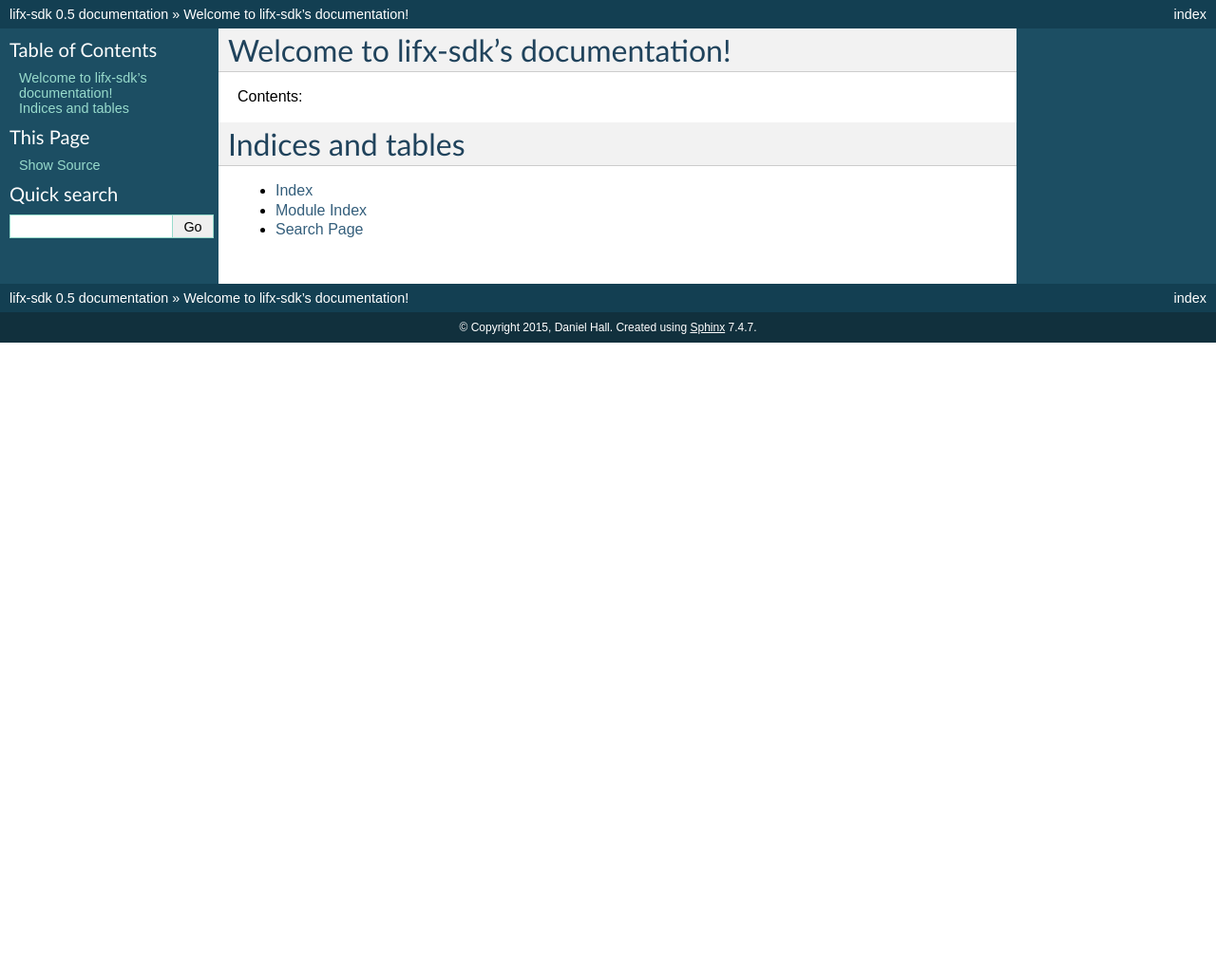
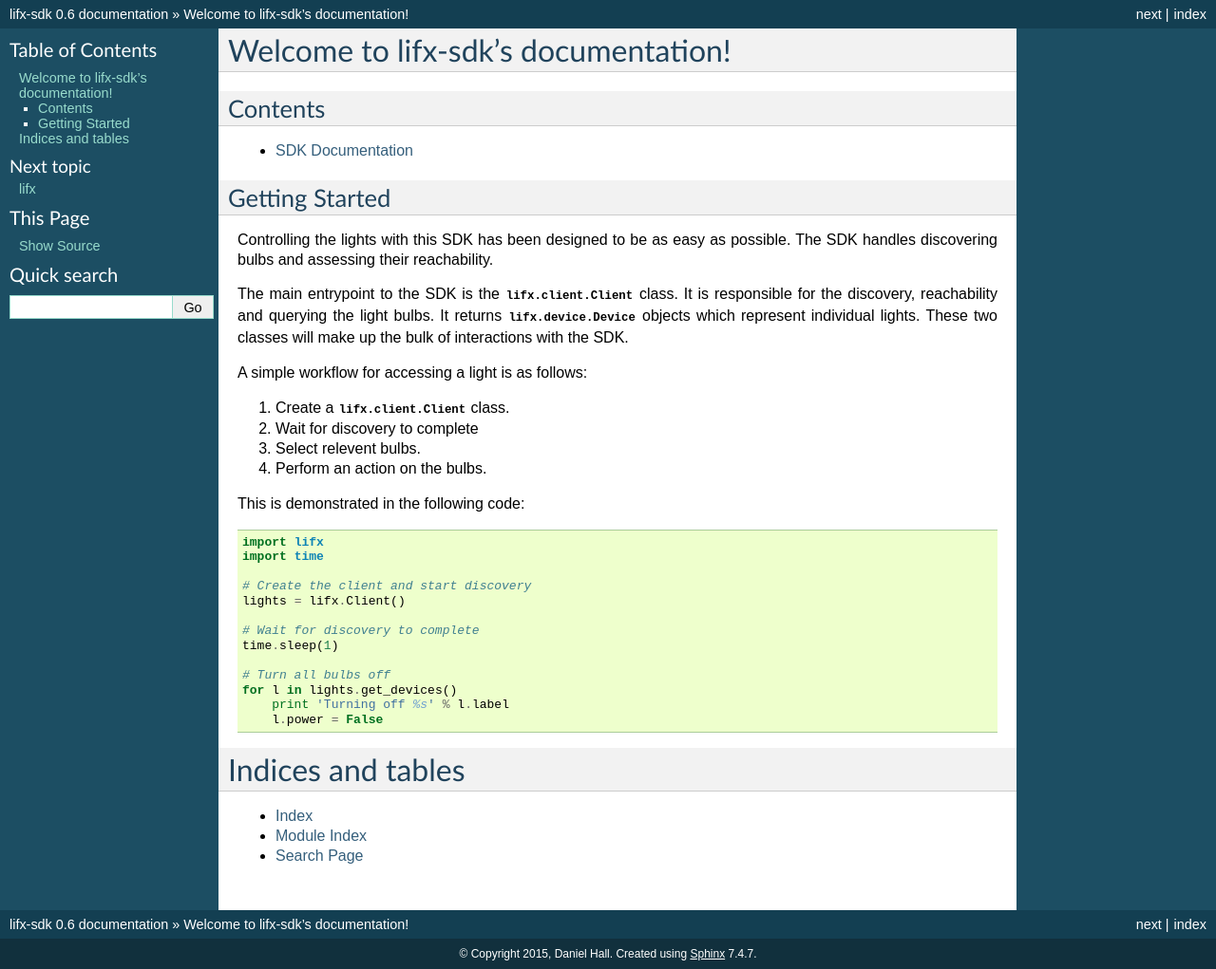
Before and after one commit to smarthall/python-lifx-sdk, a Sphinx documentation site: the page built from doc/source/index.rst, in a window 1280 px wide. Shown: the whole page at 95% size. Built offline with Sphinx 7.4.7, drawn with Linux system fonts in a browser that asks for light colours; before the commit the page ends 900 px from its top, so only the background shows below that.

Commit message:
Simple Tutorial

```diff
--- a/doc/source/conf.py
+++ b/doc/source/conf.py
@@ -61,9 +61,9 @@
 # built documents.
 #
 # The short X.Y version.
-version = '0.5'
+version = '0.6'
 # The full version, including alpha/beta/rc tags.
-release = '0.5'
+release = '0.6'
 
 # The language for content autogenerated by Sphinx. Refer to documentation
 # for a list of supported languages.
--- a/doc/source/index.rst
+++ b/doc/source/index.rst
@@ -6,12 +6,49 @@
 Welcome to lifx-sdk's documentation!
 ====================================
 
-Contents:
+Contents
+--------
 
 .. toctree::
-   :maxdepth: 2
+   :maxdepth: 1
 
+   SDK Documentation <modules>
 
+Getting Started
+---------------
+
+Controlling the lights with this SDK has been designed to be as easy as
+possible. The SDK handles discovering bulbs and assessing their reachability.
+
+The main entrypoint to the SDK is the :class:`lifx.client.Client` class. It is
+responsible for the discovery, reachability and querying the light bulbs. It
+returns :class:`lifx.device.Device` objects which represent individual lights.
+These two classes will make up the bulk of interactions with the SDK.
+
+A simple workflow for accessing a light is as follows:
+
+#. Create a :class:`lifx.client.Client` class.
+#. Wait for discovery to complete
+#. Select relevent bulbs.
+#. Perform an action on the bulbs.
+
+This is demonstrated in the following code:
+
+.. code-block:: python
+
+    import lifx
+    import time
+
+    # Create the client and start discovery
+    lights = lifx.Client()
+
+    # Wait for discovery to complete
+    time.sleep(1)
+
+    # Turn all bulbs off
+    for l in lights.get_devices()
+        print 'Turning off %s' % l.label
+        l.power = False
 
 Indices and tables
 ==================
```
